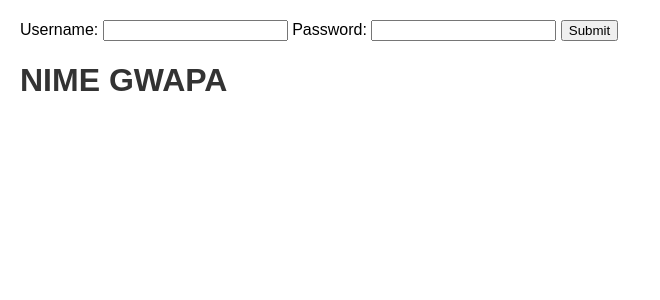
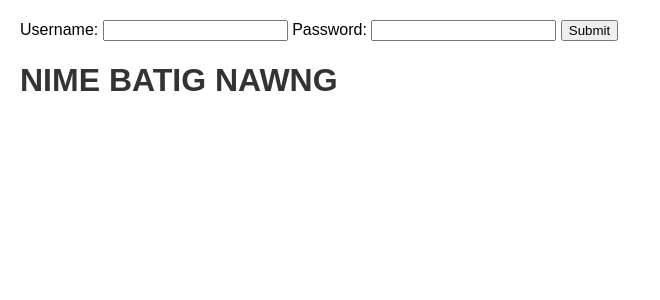
Before and after one commit to Zeldwyn/InformationManagement2, a Flask app: page / in a window 1280 px wide. Shown: the top 300 px of the page, without its empty margins (0-660 px from the left). Run offline with Flask 3, Linux system fonts and the light colour scheme.

Commit message:
trial tingz

```diff
--- a/app/templates/index.html
+++ b/app/templates/index.html
@@ -28,7 +28,7 @@
         <button type="submit">Submit</button>
     </form>
 
-        <h1>NIME GWAPA</h1>
+        <h1>NIME BATIG NAWNG</h1>
 
 
 </body>
```
